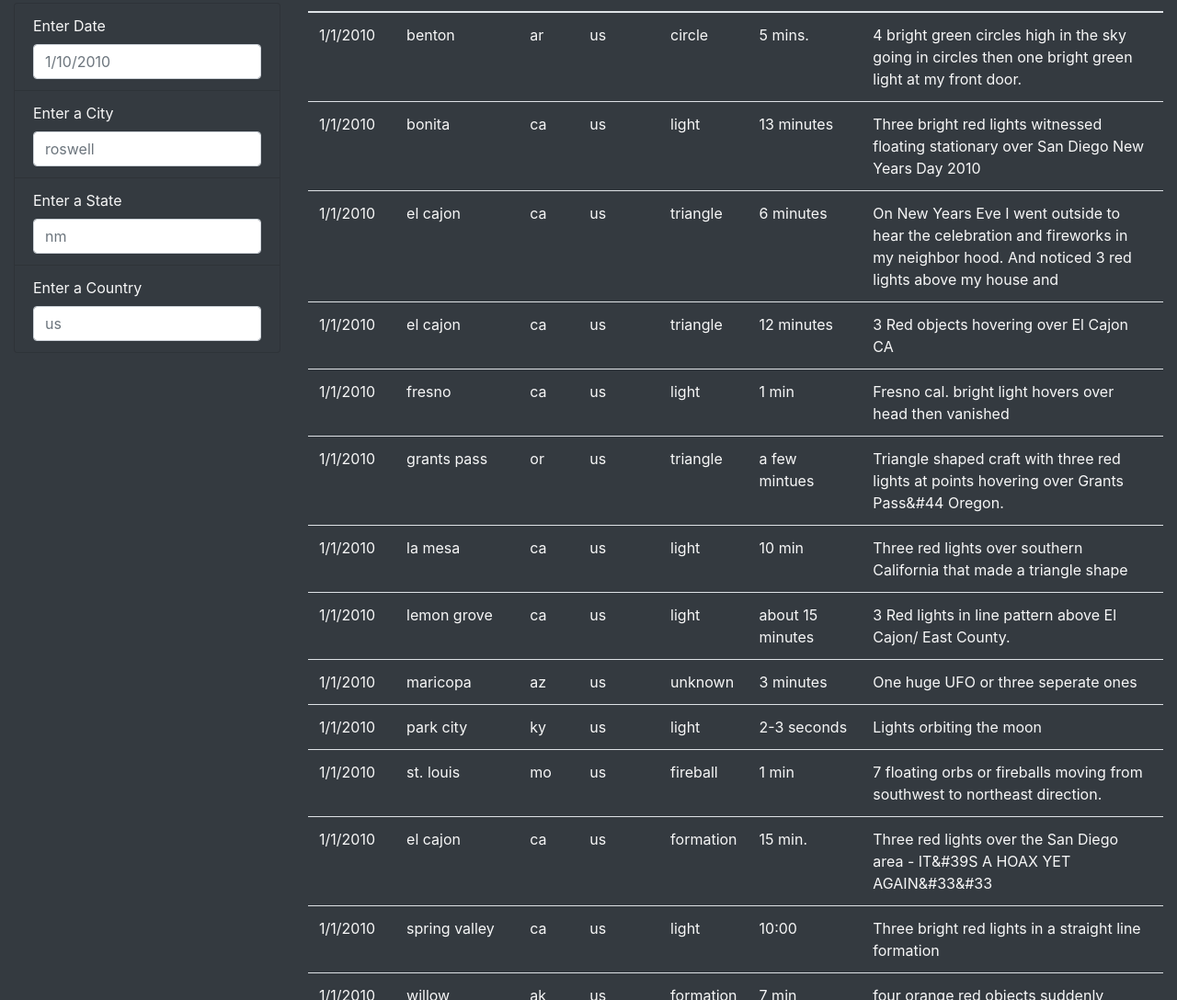
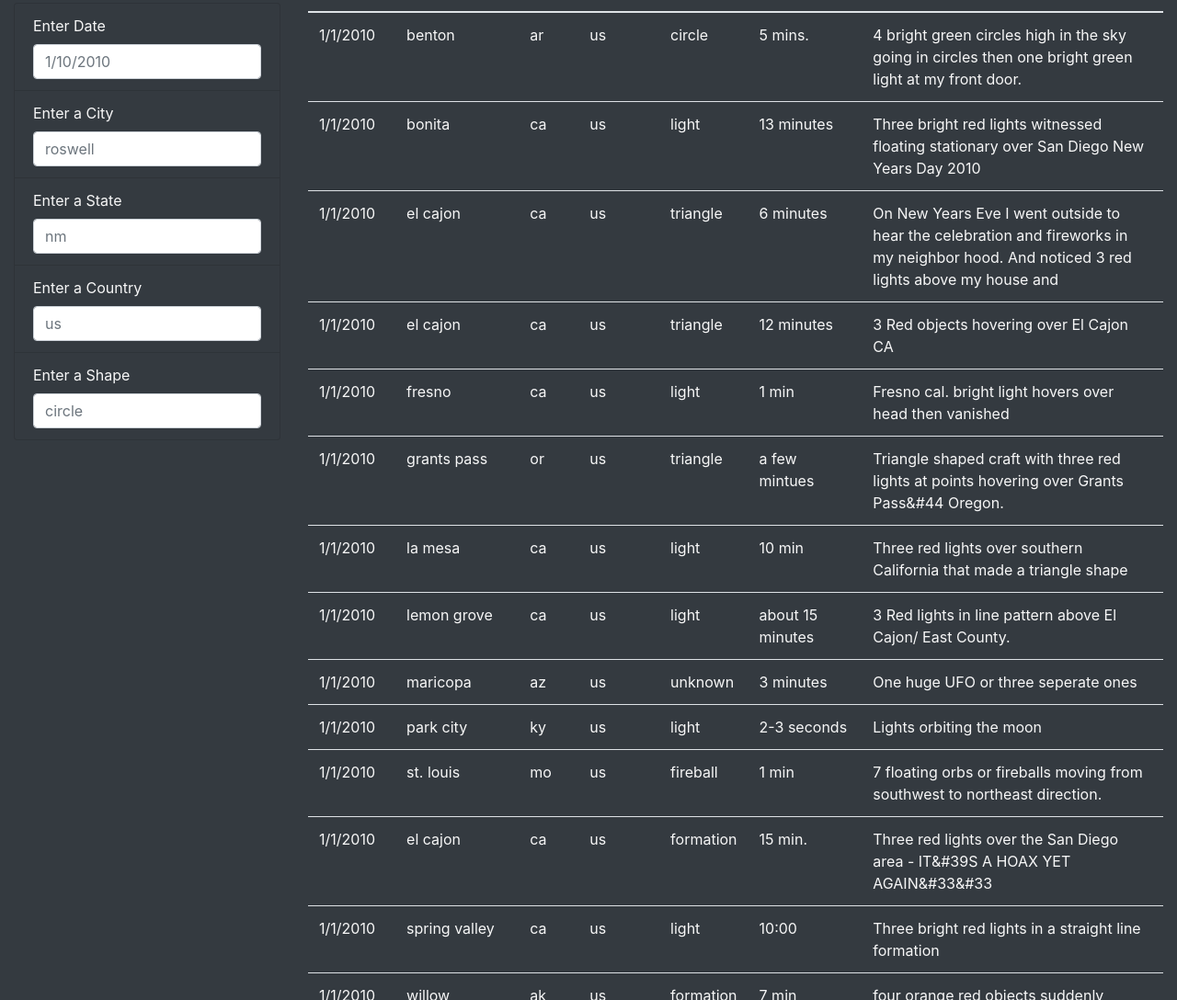
Before and after one commit to vishaldeo/vishaldeo.github.io, a plain HTML site: page index.html in a window 1280 px wide. Shown: the part 776-1864 px from the top of the page at 92% size. Drawn offline with nearby package versions, Linux system fonts and the light colour scheme.

Commit message:
Updated for Shape filter.

```diff
--- a/index.html
+++ b/index.html
@@ -69,6 +69,12 @@
                                 <label for="date">Enter a Country</label>
                                 <input type="text" class="form-control" placeholder="us" id="country">
                             </li>
+                            <!-- Shape -->
+                            <li class="list-group-item bg-dark">
+                                <label for="date">Enter a Shape</label>
+                                <input type="text" class="form-control" placeholder="circle" id="shape">
+                            </li>
+
                         </ul>
                     </form>
                 </div>
```
